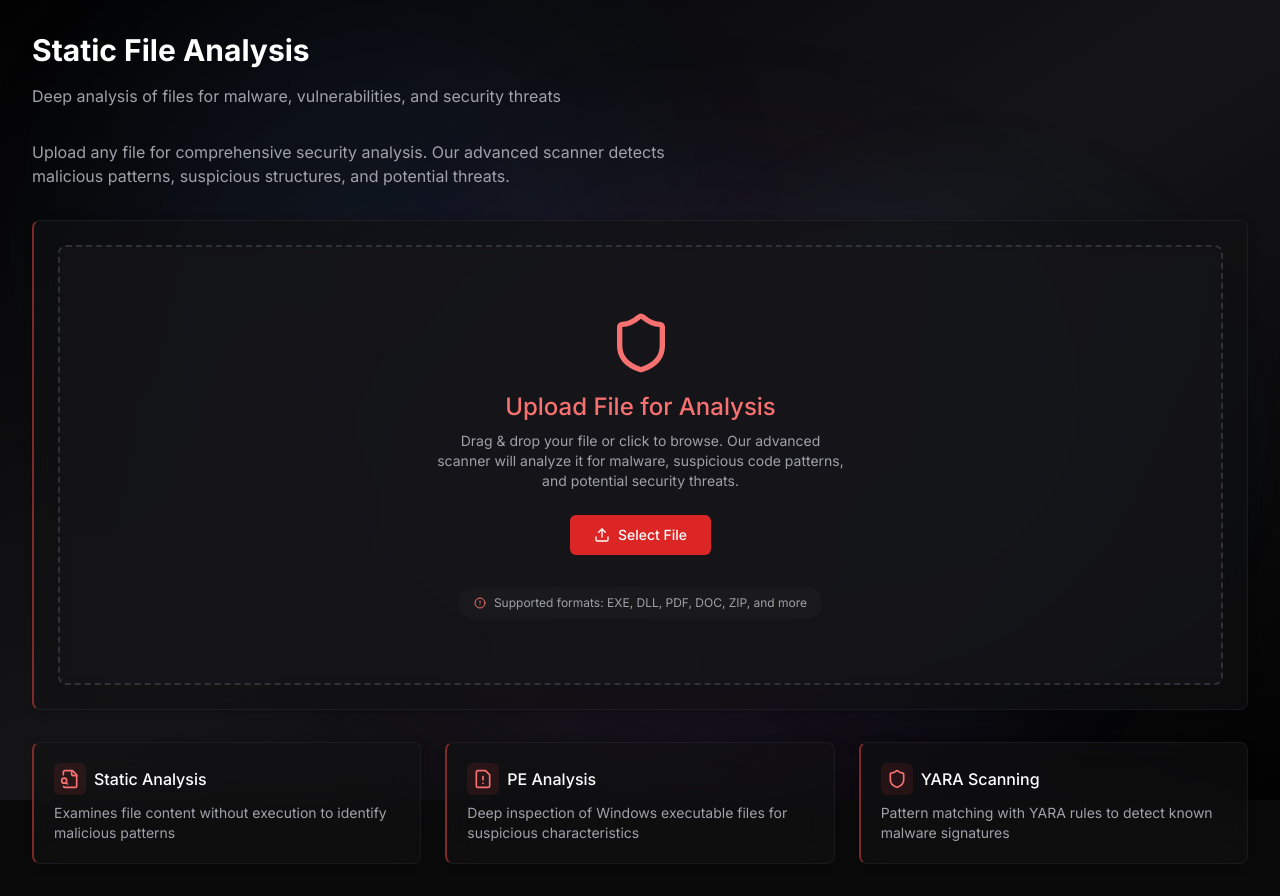
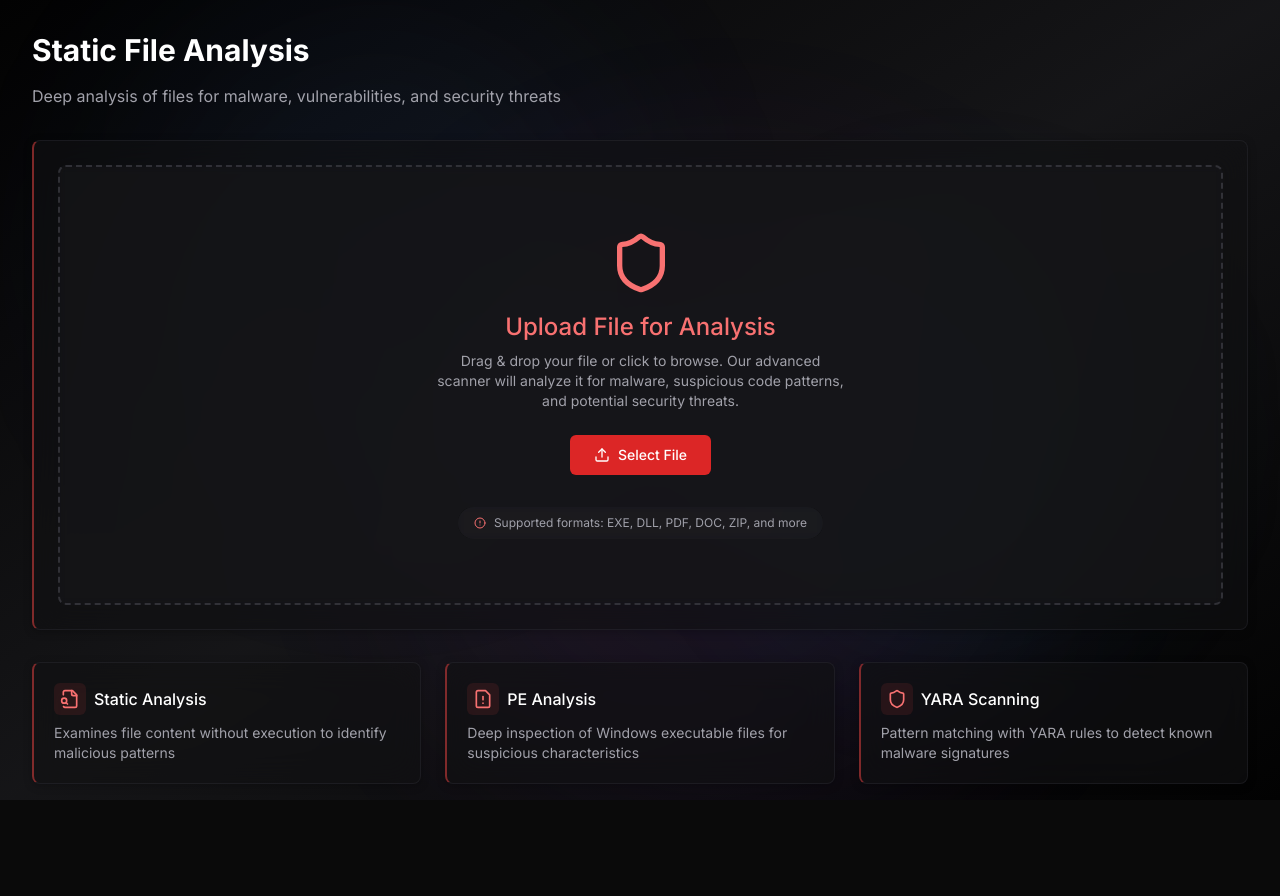
Before and after one commit to nishanth123kgr/FileScanner, a Next.js app: page / in a window 1280 px wide. After the commit the page ends 816 px from the top, so only its background shows below. Built offline with nearby package versions, Linux system fonts and the light colour scheme.

Commit message:
feat: Remove introductory text animation from file uploader component for streamlined UI

```diff
--- a/components/file-scanning/file-uploader/FileUploader.tsx
+++ b/components/file-scanning/file-uploader/FileUploader.tsx
@@ -114,17 +114,6 @@ export function FileUploader({
 
   return (
     <div className="space-y-8">
-      <motion.div
-        initial={{ opacity: 0, y: 20 }}
-        animate={{ opacity: 1, y: 0 }}
-        transition={{ duration: 0.5, delay: 0.1 }}
-      >
-        <p className="text-zinc-400 max-w-2xl">
-          Upload any file for comprehensive security analysis. Our advanced scanner detects malicious patterns,
-          suspicious structures, and potential threats.
-        </p>
-      </motion.div>
-
       <AnimatePresence mode="wait">
         <motion.div
           key={internalFileSelected ? "preview" : "droparea"}
```
